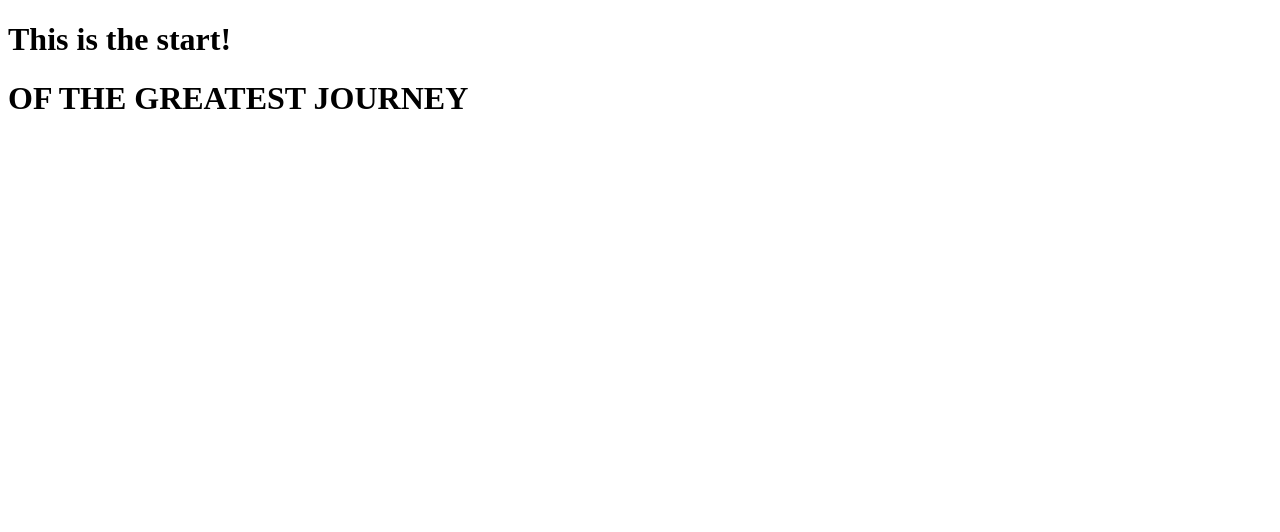
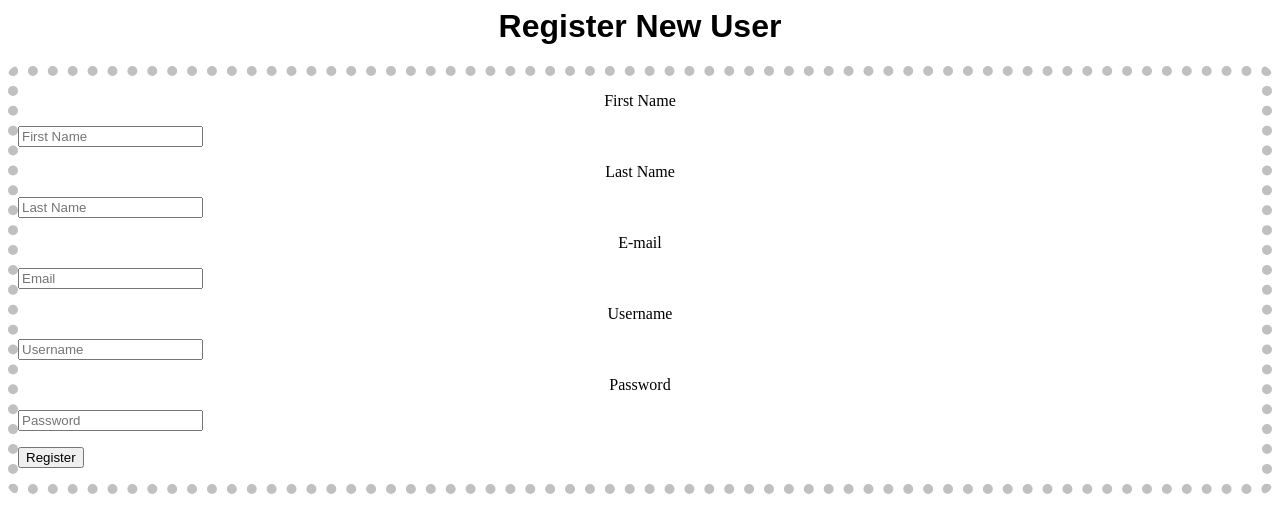
Before and after one commit to JTTekSolutions/JTGameReviewSite, a plain HTML site: page index.html in a window 1280 px wide. Drawn offline with Linux system fonts and the light colour scheme.

Commit message:
First form attempt

```diff
--- a/index.html
+++ b/index.html
@@ -1,8 +1,40 @@
+<style>
+	h1 {
+		font-family: sans-serif;
+		text-align: center;
+	}
+
+	#register-form {
+		border-color: silver;
+		border-width: 10px;
+		border-style: dotted;
+		border-radius: 10px;
+	}
+
+	.register-field-labels {
+		text-align: center;
+	}
+</style>
+
 <!DOCTYPE html>
 <html>
 	<head><title>www.JTekSolutions.com</title></head>
 	<body>
-		<h1>This is the start!</h1>
-		<h1>OF THE GREATEST JOURNEY</h1>
+	<h1>Register New User</h1>
+
+		<form id="register-form" action="/submit-new-user">
+			<p class="register-field-labels">First Name</p>
+			<input type="text" placeholder="First Name">
+			<p class="register-field-labels">Last Name</p>
+			<input type="text" placeholder="Last Name">
+			<p class="register-field-labels">E-mail</p>
+			<input type="text" placeholder="Email">
+			<p class="register-field-labels">Username</p>
+			<input type="text" placeholder="Username">
+			<p class="register-field-labels">Password</p>
+			<input type="text" placeholder="Password">
+			<p>
+				<button type="submit">Register</button>
+			</p>
 	</body>
 </html>
```
